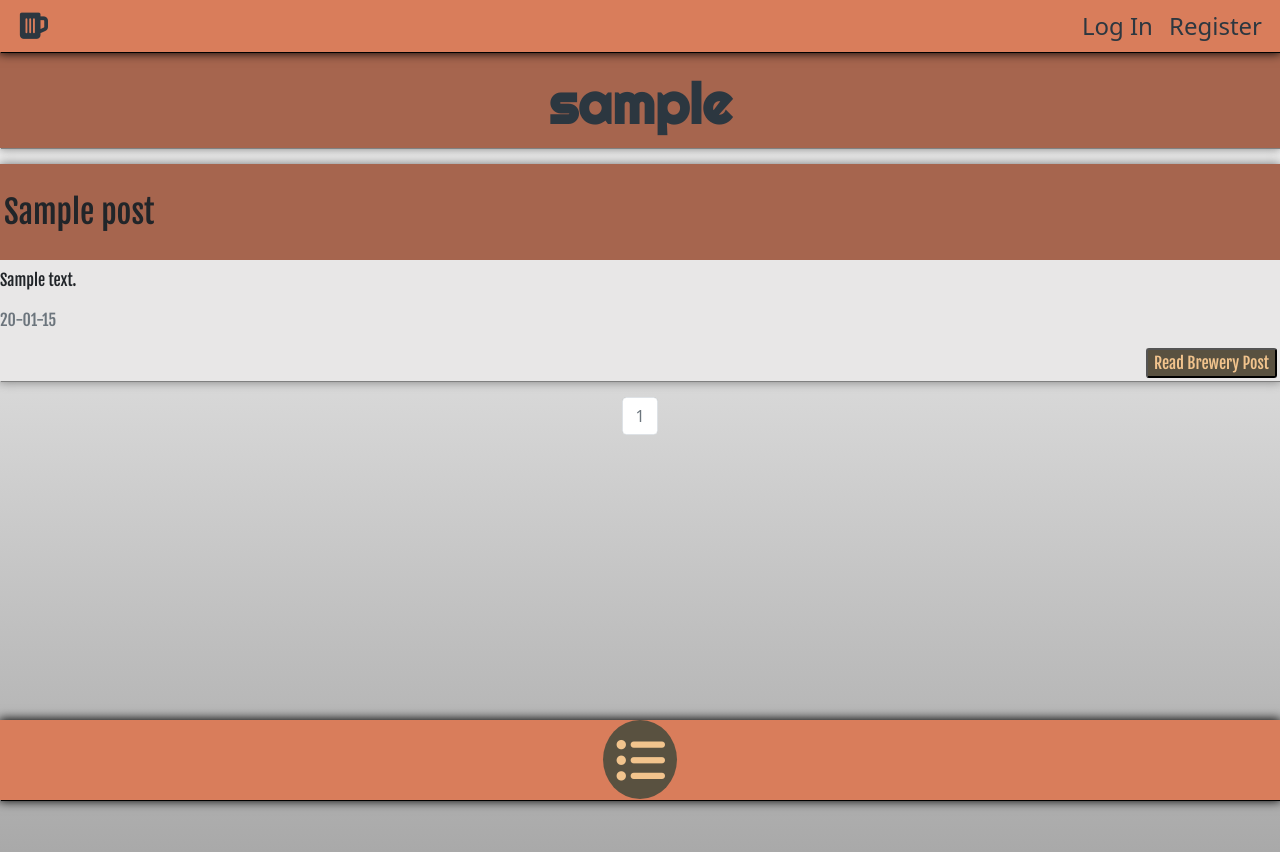
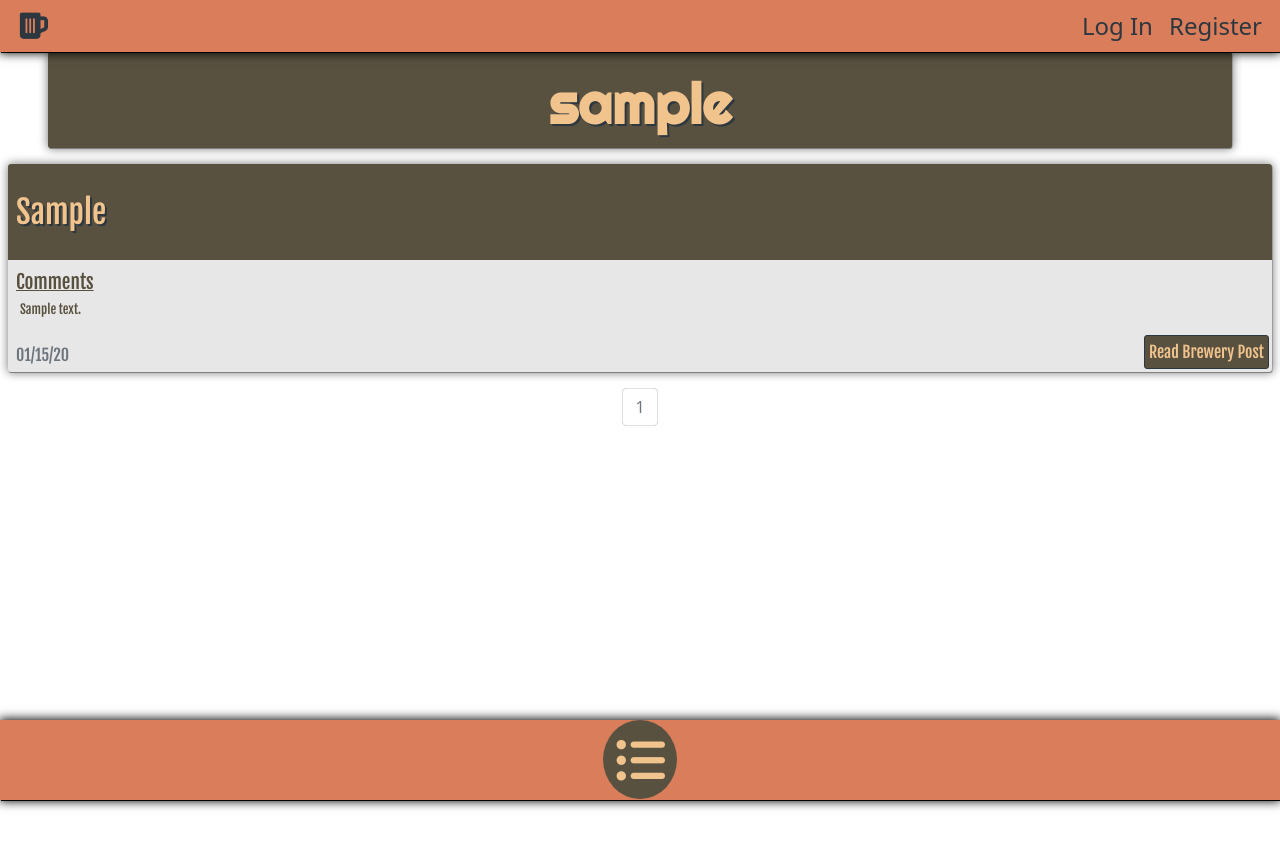
Before and after one commit to isha5258/cheers, a Flask app: a page that uses myapp/templates/user_brewery_posts.html in a window 1280 px wide. Run offline with Flask 2, Linux system fonts and the light colour scheme; tables that the repository leaves empty hold one stand-in row (values such as "Sample post"); parts of the project's set-up code (start-up, migrations or seed data) failed here and were passed over; some libraries are stand-ins or nearby versions.

Commit message:
revise and add css to user brewery posts template

```diff
--- a/myapp/static/style.css
+++ b/myapp/static/style.css
@@ -1,6 +1,5 @@
 body {
   height: 100vh;
-  background: linear-gradient(white,darkgrey);
   background-repeat: no-repeat;
   background-position:center;
 }
@@ -130,11 +129,20 @@ body {
   background-color: #595140;
   color: #F2C48D;
   border-radius: 3px;
-  margin: 0 3px 3px 0 ;
+  margin: 0 3px 3px 0;
+  text-decoration: none;
+  padding: .25rem;
+  border: 1px solid #2C3740;
 }
 
-.btn-date-container {
+.read-post-btn:hover {
+  background-color: #F2C48D;
+  color: #595140;
+  /* border: ridge 1px #595140; */
+  border-radius: 3px;
+}
+
+.btn-read-post-container {
   display: flex;
-  justify-content: flex-end;
-
+  justify-content: space-between;
 }
--- a/myapp/static/user_brewery_posts.css
+++ b/myapp/static/user_brewery_posts.css
@@ -1,6 +1,6 @@
 body {
   height: 100vh;
-  background: linear-gradient(white,darkgrey);
+  background-color: #e8e7e7;
   background-repeat: no-repeat;
   background-position:center;
 }
@@ -11,13 +11,16 @@ body {
 }
 
 .user-profile-welcome {
-  background-color: #A6654E;
-  color: #2C3740;
+  text-shadow:  2px 2px 0px #2C3740;
+  background-color: #595140;
+  color: #F2C48D;
   height: 12vmin;
   display: flex;
   justify-content: center;
   align-items: center;
   box-shadow: .5px 1px .5px grey, .2px .2px 10px .75px grey;
+  margin: 0 3rem 1rem;
+  border-radius: 3px;
 }
 
 .user-profile-welcome > h1 {
@@ -27,17 +30,40 @@ body {
   padding-top: 1rem;
 }
 
-.profile-post-container{
+.profile-post-container {
+  margin: 2vmin .5rem 0;
   margin-top: 2vmin;
   box-shadow: .5px 1px .5px grey, .2px .2px 10px .75px grey;
   background-color: rgb(232, 231, 231);
   font-family: 'Fjalla One', sans-serif;
+  border-radius: 3px;
 }
 
 .profile-beername {
-  background-color: #A6654E;
+  text-shadow:  2px 2px 0px #2C3740;
+  background-color: #595140;
+  color: #F2C48D;
   height: 12vmin;
   display: flex;
   align-items: center;
-  padding-left: 4px;
+  padding-left: .5rem;
+  border-radius: 3px 3px 0 0;
 }
+
+.profile-post-container > .post-comment{
+  text-decoration: underline;
+  margin: 0 0 0 .5rem;
+  color: #595140;
+  font-size: 1.2rem;
+}
+
+.profile-post-container > .post-text{
+  margin: .2rem 0 .25rem .75rem;
+  color: #595140;
+  font-size: .8rem;
+}
+
+.profile-post-date {
+  margin: 0px;
+  padding: .5rem 0 0 .5rem;
+}
--- a/myapp/templates/user_brewery_posts.html
+++ b/myapp/templates/user_brewery_posts.html
@@ -9,16 +9,16 @@
   {% for post in brewery_posts.items %}
   <div class="profile-post-container">
     <h2 class="profile-beername">
-      {{post.title}}
+      {{post.beer}}
     </h2>
-    <p>{{post.text}}</p>
+    <p class="post-comment">Comments</p>
+    <p class="post-text">{{post.text}}</p>
     </p>
-    <p class="text-muted user-post-date">
-    {{post.date.strftime("%y-%m-%d")}}
-    </p>
-    <div class="btn-date-container">
-      <button class="read-post-btn" href="{{url_for('brewery_posts.brewery_post', brewery_post_id=post.id)}}">Read Brewery
-      Post</button>
+    <div class="btn-read-post-container">
+      <p class="profile-post-date text-muted user-post-date">
+      {{post.date.strftime("%m/%d/%y")}}
+      </p>
+      <a class="read-post-btn" href="{{url_for('brewery_posts.brewery_post', brewery_post_id=post.id)}}">Read Brewery Post</a>
     </div>
   </div>
     {% endfor %}
```
